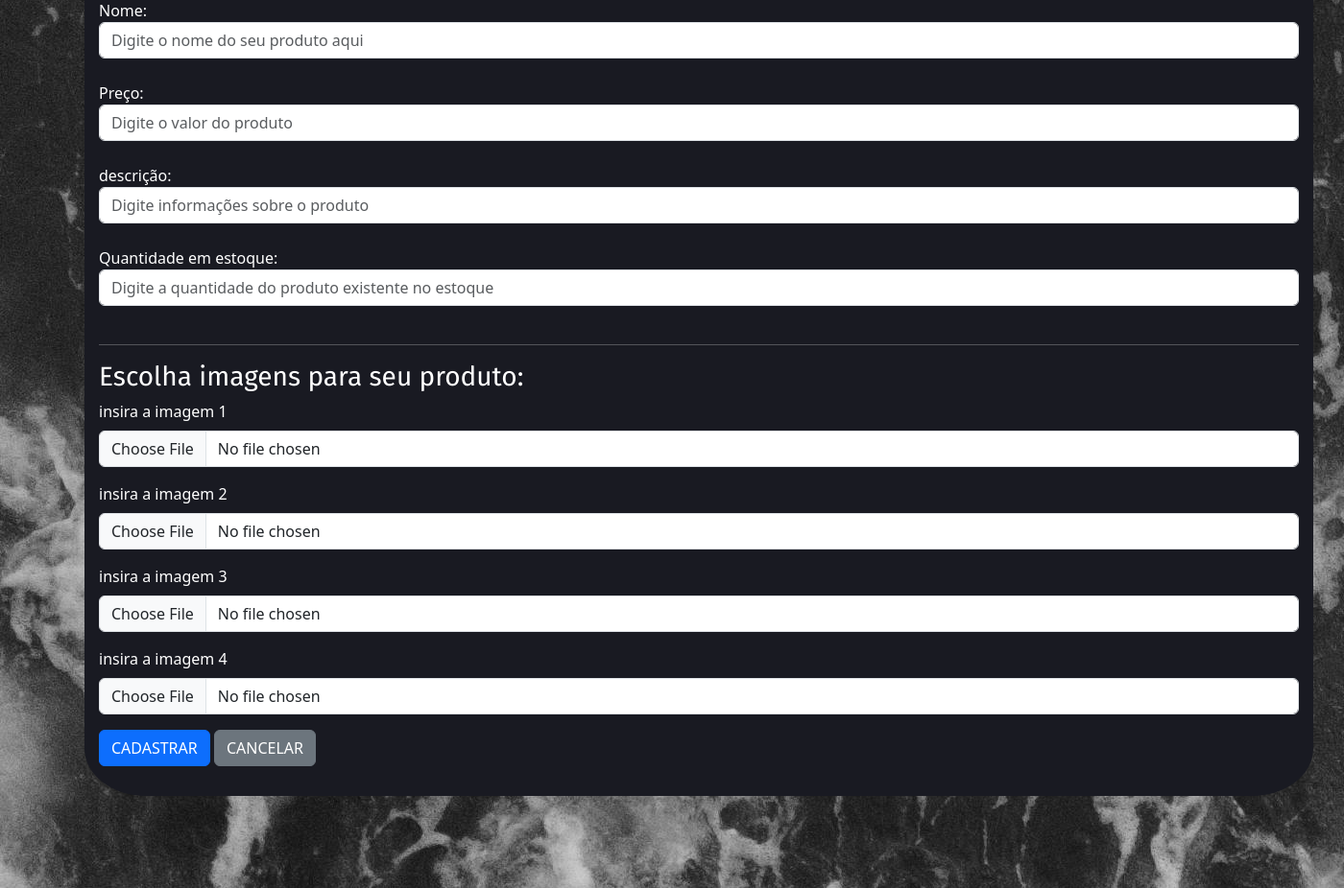
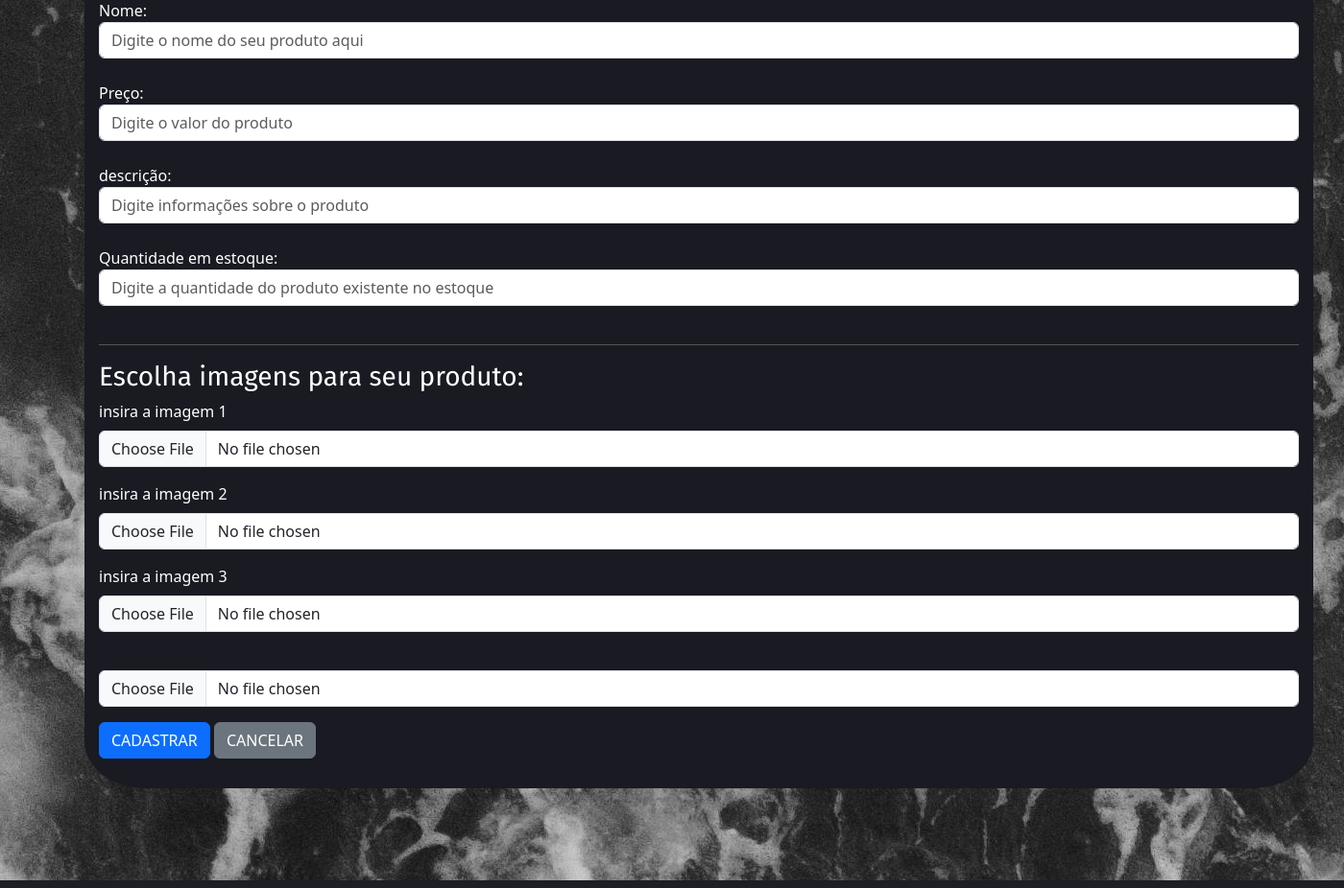
Before and after one commit to TheParousia/pi-2025.5.3, a Django app: page / in a window 1400 px wide. Shown: the part 262-1188 px from the top of the page at 96% size. Run offline with Django 5.2, Linux system fonts and the light colour scheme.

Commit message:
alterações irrelevantes
Co-Authored-By: Alana691 <200672611+Alana691@users.noreply.github.com>

```diff
--- a/produto/templates/form_produto.html
+++ b/produto/templates/form_produto.html
@@ -74,6 +74,7 @@
         body{
             background-image: url(/static/imagem/fundo/pexels-joshsorenson-1586132.jpg);
             background-repeat: no-repeat;
+
         }
 
 
@@ -114,7 +115,7 @@
                     <h3>Escolha imagens para seu produto:</h3>
                     <div class="mb-3">
                         <label for="formFile" class="form-label" >insira a imagem 1</label>
-                        <input class="form-control" type="file" id="formFile" required>
+                        <input class="form-control" type="file" id="formFile" required >
 
                     </div>
 
@@ -129,7 +130,7 @@
                     </div>
 
                     <div class="mb-3">
-                        <label for="formFile" class="form-label">insira a imagem 4</label>
+                        <label for="formFile" class="form-label"></label>
                         <input class="form-control" type="file" id="formFile" name="imagem4"required>
                     </div>
 
```
